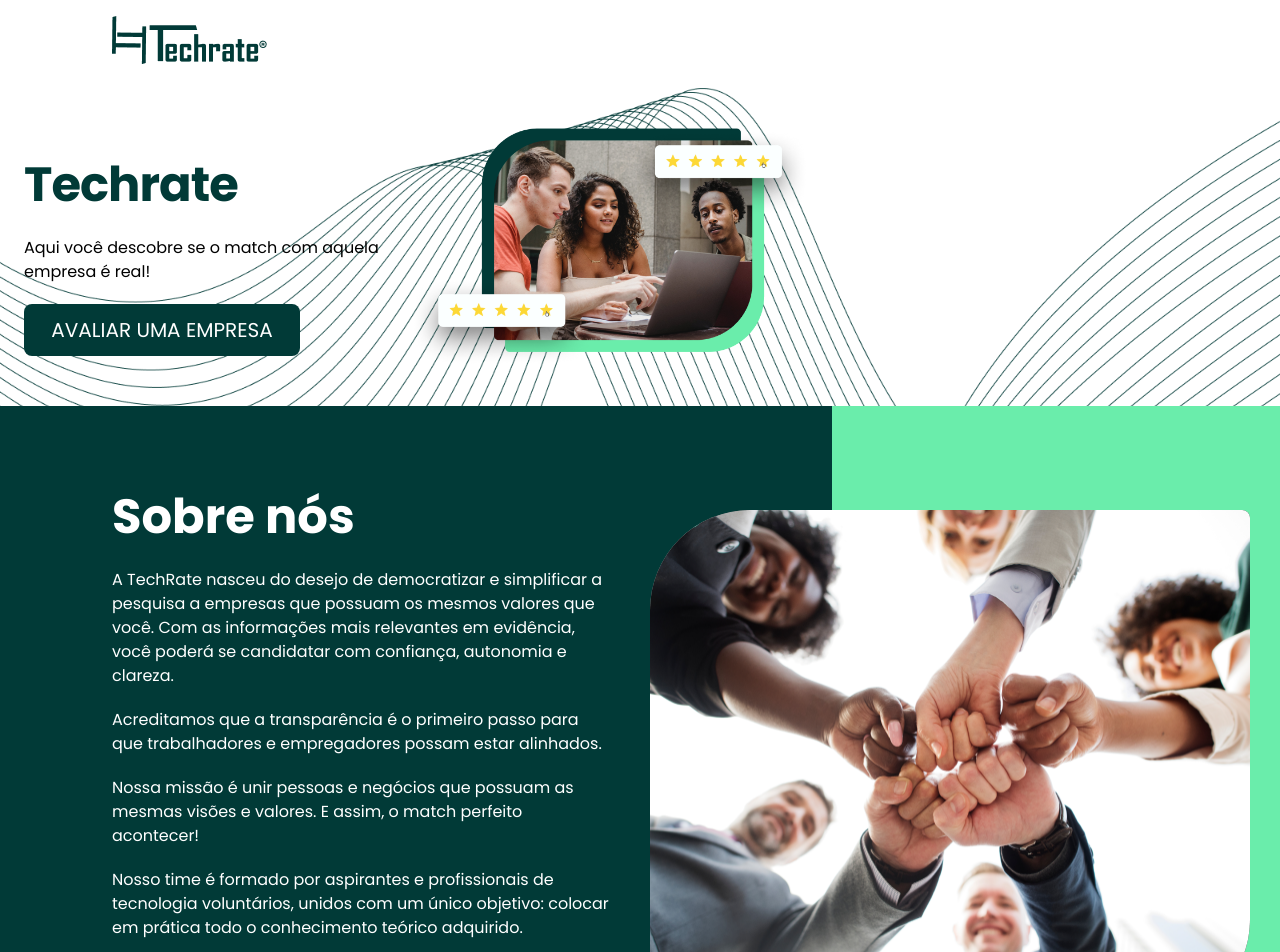
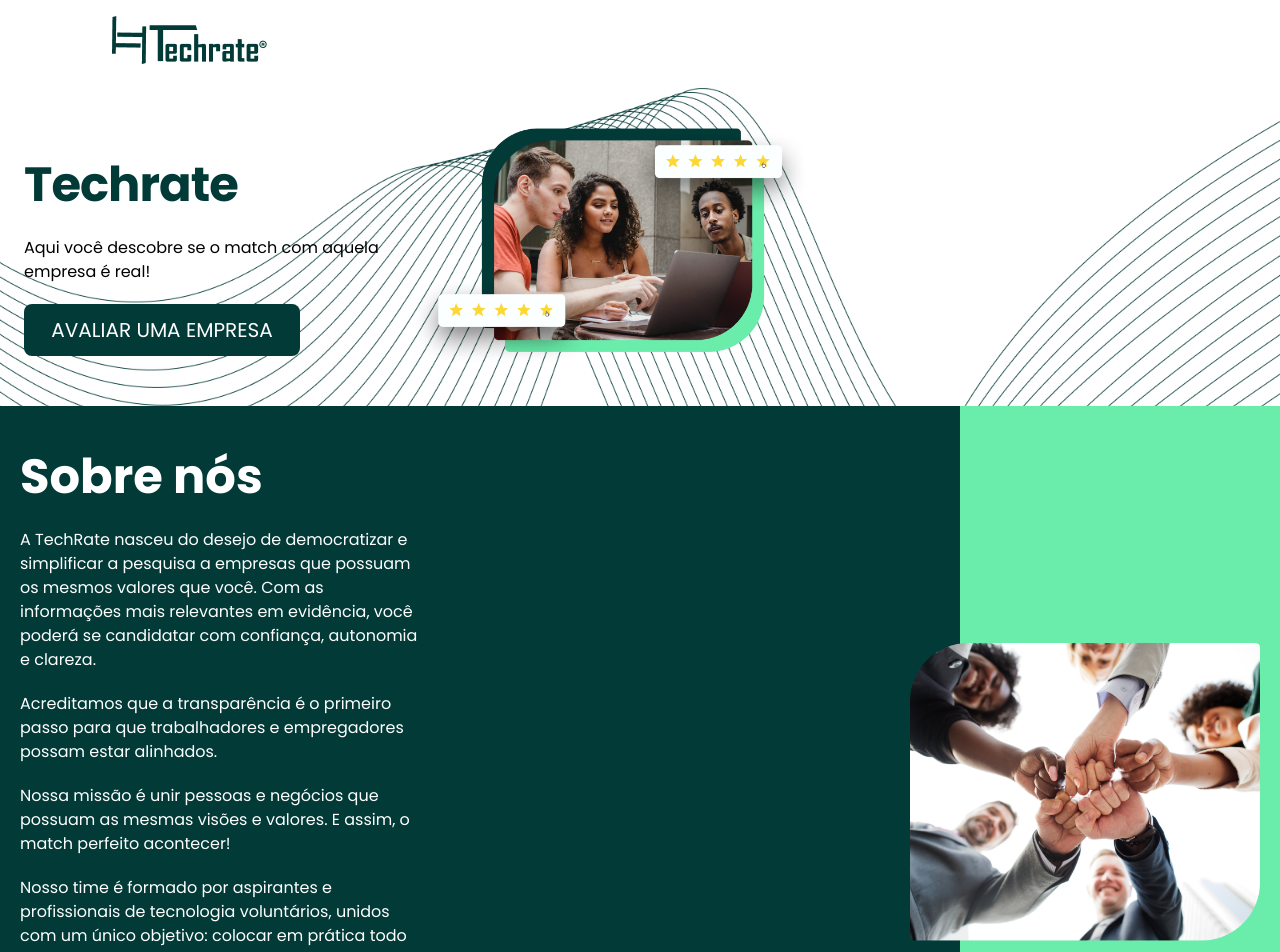
Before and after one commit to TechRate-Lab/TR-Frontend, a React (Vite) app: page / in a window 1280 px wide. Shown: the top 952 px of the page. Built offline with nearby package versions, Linux system fonts and the light colour scheme.

Commit message:
style: layout mobile/tablet/desktop about component

```diff
--- a/src/pages/Home/Inicio/index.tsx
+++ b/src/pages/Home/Inicio/HeroSection.tsx
@@ -7,7 +7,7 @@
   HeroImage,
   MainSection
 
-} from './style'
+} from './HeroSection.styled'
 import ButtonGlobal from '../../../components/Buttons/ButtonGlobal'
 import heroImage from '../../../assets/newHeroSection.png'
 import { Flex } from '../../../components/styles/Flex.styled'
--- a/src/pages/Home/Sobre/style.ts
+++ b/src/pages/Home/Sobre/About.styled.ts
@@ -1,64 +1,76 @@
-import styled from "styled-components";
+import styled from 'styled-components'
 
 export const SobreSection = styled.section`
   position: relative;
+`
+
+export const OverlayBg = styled.div`
+  background-color: #6AEDAB;
+  position: absolute;
+  top: 0;
   width: 100%;
-  height: 818px;
-`;
+  border-radius: 0px 0px 100px 0px;
+  height: 700px;
+  z-index: -1;
+`
+
 export const SobreBoxMain = styled.div`
+  width: 100%;
+  padding-top: 40px;
+  padding-left: 20px;
+  padding-bottom: 40px;
+  background: ${(props) => props.theme.colors.secondary.normal};
+  border-radius: 0px 0px 100px 0px;
+  @media screen and (min-width: ${(props) => props.theme.breakpoints.tablet}) {
+    width: 75%;
+  }
+
+  @media screen and (min-width: ${(props) => props.theme.breakpoints.desktop}) {
+    padding-left: 112px;
+  }
+`
+
+export const SobreBoxMainText = styled.div`
+  max-width: 388px;
   display: flex;
   flex-direction: column;
-  align-items: flex-start;
-  padding: 80px 112px;
-  gap: 64px;
+  gap: 20px;
 
-  position: absolute;
-  width: 65%;
-  left: 0px;
-  top: 0px;
-
-  background: ${(props) => props.theme.colors.secondary.normal};
-  border-radius: 0px 0px 100px 0px;
-  @media screen and (max-width: ${(props) => props.theme.breakpoints.tablet}) {
-    width: 75%;
-    padding: 40px 10px;
+  @media screen and (min-width: ${(props) => props.theme.breakpoints.tablet}) {
+    max-width: 400px;
   }
-`;
+`
 
 export const BoxSecondary = styled.div`
-  position: absolute;
-  width: 35%;
-  height: 700px;
-  right: 0;
-  top: 0;
-  background: ${(props) => props.theme.colors.primary.normal};
-  border-radius: 0px 0px 100px 0px;
 
-  @media screen and (max-width: ${(props) => props.theme.breakpoints.tablet}) {
-    width: 25%;
+  @media screen and (min-width: ${(props) => props.theme.breakpoints.tablet}) {
+
   }
-`;
+`
 
 export const BoxImage = styled.img`
   position: absolute;
-  width: 600px;
-  height: 510.12px;
-  left: 650px;
-  top: calc(50% - 610.12px / 2 + 0.06px);
-  background: grey;
-  border-radius: 100px 8px;
 
-  @media screen and (max-width: ${(props) => props.theme.breakpoints.tablet}) {
-    width: 250px;
-    height: 217px;
-    top: calc(45% - 350.12px / 2 + 0.06px);
-    left:505px;
+  display: none;
+
+  @media screen and (min-width: ${(props) => props.theme.breakpoints.tablet}) {
+    width: 350px;
+    display: block;
+    right: 0;
+    top: 30%;
+    margin-right: 20px;
   }
-`;
+  @media screen and (min-width: ${(props) => props.theme.breakpoints.desktop}) {
+    width: 600px;
+    display: block;
+    right: 0;
+    top: 20%;
+    margin-right: 290px;
+  }
+`
 
 export const SobreBoxMainTitle = styled.h1`
   color: #ffffff;
-
   font-family: "Poppins";
   font-style: normal;
   font-weight: ${(props) =>
@@ -67,17 +79,9 @@
   line-height: ${(props) => props.theme.typography.desktop.headline2.height};
   letter-spacing: ${(props) =>
     props.theme.typography.desktop.headline2.spacing};
-`;
-
-export const SobreBoxMainText = styled.p`
-  width: 500px;
-  display: flex;
-  flex-direction: column;
-  gap: 20px;
-`;
+`
 
 export const SobreBoxMainParagraph = styled.p`
-  width: 500px;
   font-family: "Poppins";
   font-style: normal;
   font-weight: ${(props) => props.theme.typography.desktop.body2.fontWeight};
@@ -85,7 +89,11 @@
   line-height: ${(props) => props.theme.typography.desktop.body2.height};
   letter-spacing: ${(props) => props.theme.typography.desktop.body2.spacing};
   color: #ffffff;
-`;
+
+  @media screen and (min-width: ${(props) => props.theme.breakpoints.desktop}) {
+
+  }
+`
 
 export const SobreBoxMainButton = styled.button`
   font-weight: medium;
@@ -104,4 +112,4 @@
   &:hover {
     background-color: ${(props) => props.theme.colors.secondary.dark};
   }
-`;
+`
--- a/src/pages/Home/Sobre/index.tsx
+++ b/src/pages/Home/Sobre/About.tsx
@@ -1,4 +1,4 @@
-import React from "react";
+import React from 'react'
 import {
   BoxImage,
   SobreBoxMain,
@@ -7,8 +7,8 @@
   SobreBoxMainText,
   SobreBoxMainTitle,
   BoxSecondary,
-  SobreSection,
-} from "./style";
+  SobreSection, OverlayBg
+} from './About.styled'
 
 import teamImage from '../../../assets/successful-happy-business-team.png'
 
@@ -16,6 +16,7 @@
   return (
     <>
       <SobreSection>
+        <OverlayBg/>
         <SobreBoxMain>
           <SobreBoxMainText>
             <SobreBoxMainTitle>Sobre nós</SobreBoxMainTitle>
@@ -43,16 +44,15 @@
               ouvi-los.
             </SobreBoxMainParagraph>
           </SobreBoxMainText>
-            <SobreBoxMainButton>Enviar E-mail</SobreBoxMainButton>
+          <SobreBoxMainButton>Enviar E-mail</SobreBoxMainButton>
         </SobreBoxMain>
         <BoxSecondary />
         <BoxImage
-          src={teamImage}
-          alt="image"
+          src={teamImage} alt="image"
         />
       </SobreSection>
     </>
-  );
-};
+  )
+}
 
-export default Sobre;
+export default Sobre
```
Also changed, not shown: src/pages/Home/index.tsx (+9 -9 lines), src/pages/Home/Inicio/HeroSection.styled.ts (renamed from src/pages/Home/Inicio/style.ts).
